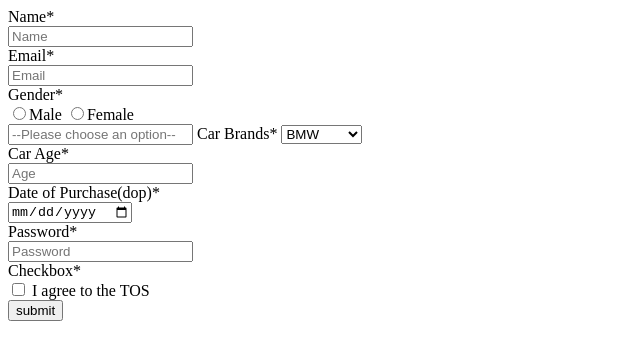
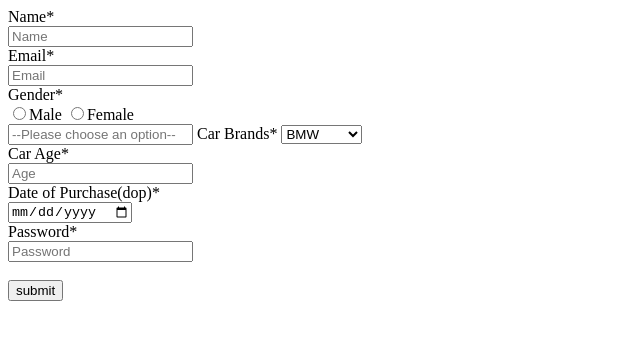
Before and after one commit to acciojob/car-insurance-form-madhab-tripathy, a website: page main.html in a window 1280 px wide. Shown: the whole page, without its empty margins (0-640 px from the left). Drawn offline with Linux system fonts and the light colour scheme.

Commit message:
created a submission

```diff
--- a/main.html
+++ b/main.html
@@ -35,9 +35,6 @@
 		<label for="password">Password*</label><br>
 		<input type="password" id="password" placeholder="Password" required><br>
 
-		<label for="tos">Checkbox*</label><br>
-		<input type="checkbox" id="tos" required>
-		I agree to the TOS
 		<br>
 		<button type="submit">submit</button>
 	</form>
```
